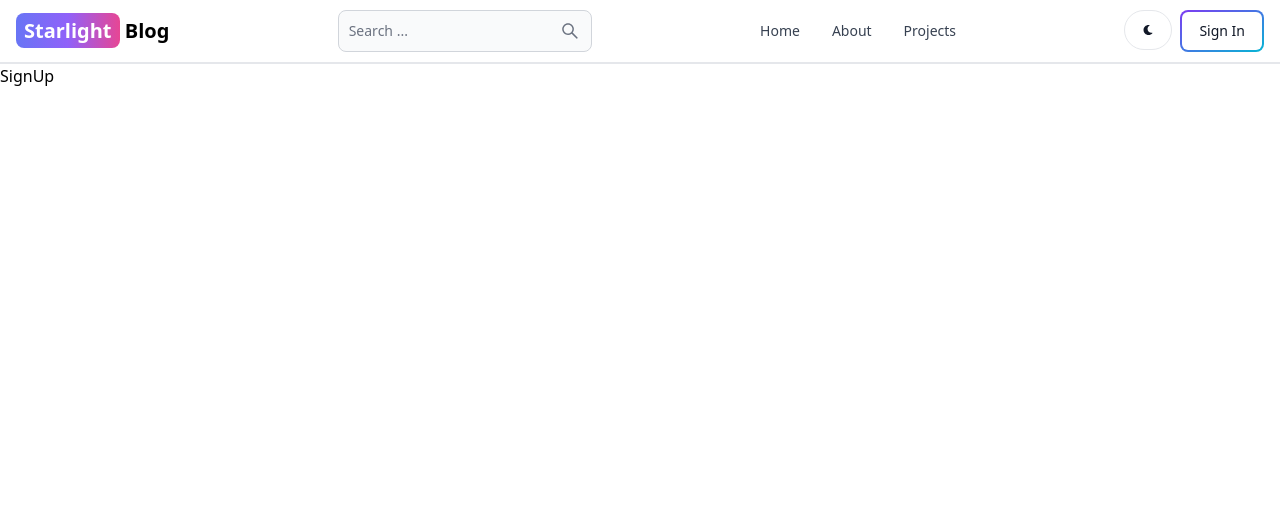
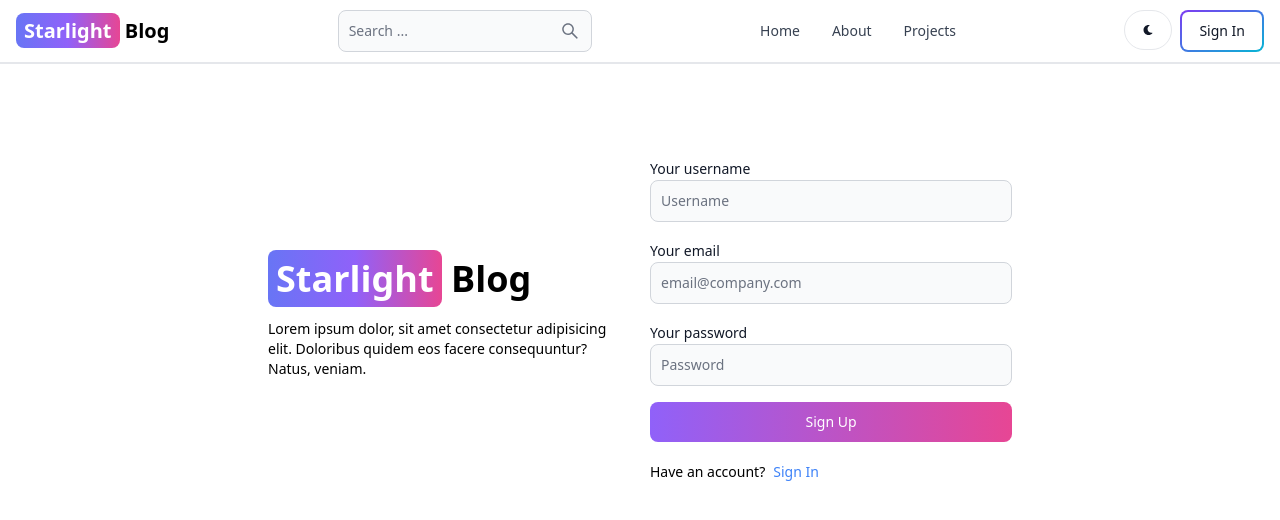
Before and after one commit to Ameneterh/starlight-blog, a React (Vite) app in the folder client/: page /sign-up in a window 1280 px wide. Shown: the top 520 px of the page. Built offline with nearby package versions, Linux system fonts and the light colour scheme.

Commit message:
complete signup page UI

```diff
--- a/client/src/pages/SignUp.jsx
+++ b/client/src/pages/SignUp.jsx
@@ -1,5 +1,63 @@
+import { Button, Label, TextInput } from "flowbite-react";
 import React from "react";
+import { Link } from "react-router-dom";
 
 export default function SignUp() {
-  return <div>SignUp</div>;
+  return (
+    <div className="min-h-screen mt-20">
+      <div className="flex p-3 max-w-3xl mx-auto flex-col md:flex-row md:items-center gap-5">
+        {/* left */}
+        <div className="flex-1">
+          <Link to="/" className="font-bold dark:text-white text-4xl">
+            <span className="px-2 py-1 bg-gradient-to-r from-indigo-500 via-purple-500 to-pink-500 rounded-lg text-white">
+              Starlight
+            </span>{" "}
+            Blog
+          </Link>
+          <p className="text-sm mt-5">
+            Lorem ipsum dolor, sit amet consectetur adipisicing elit. Doloribus
+            quidem eos facere consequuntur? Natus, veniam.
+          </p>
+        </div>
+
+        {/* right */}
+        <div className="flex-1">
+          <div className="">
+            <form className="flex flex-col gap-4">
+              <div className="">
+                <Label value="Your username" />
+                <TextInput type="text" placeholder="Username" id="username" />
+              </div>
+              <div className="">
+                <Label value="Your email" />
+                <TextInput
+                  type="email"
+                  placeholder="email@company.com"
+                  id="email"
+                />
+              </div>
+              <div className="">
+                <Label value="Your password" />
+                <TextInput
+                  type="password"
+                  placeholder="Password"
+                  id="password"
+                />
+              </div>
+
+              <Button gradientDuoTone="purpleToPink" type="submit">
+                Sign Up
+              </Button>
+            </form>
+            <div className="flex gap-2 text-sm mt-5">
+              <span>Have an account?</span>
+              <Link to="/sign-in" className="text-blue-500">
+                Sign In
+              </Link>
+            </div>
+          </div>
+        </div>
+      </div>
+    </div>
+  );
 }
```
